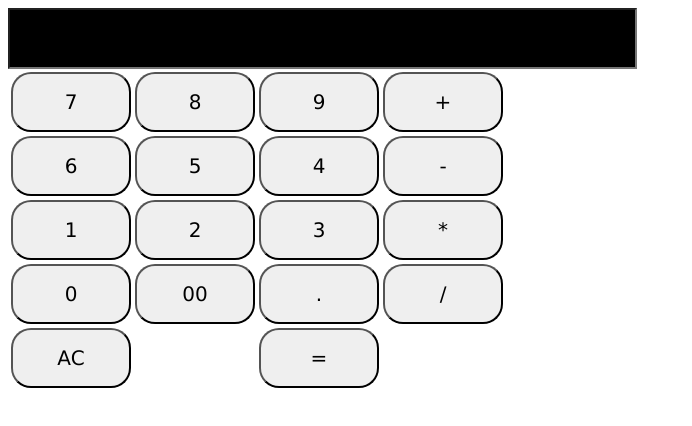
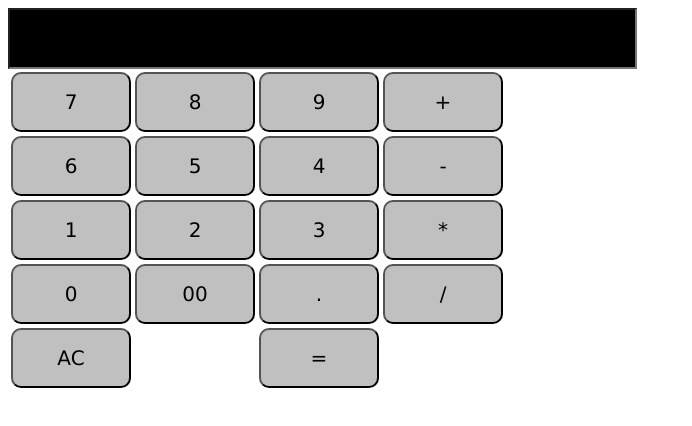
Before and after one commit to finish-cloud/-JavaScript-, a plain HTML site: page index.html in a window 1280 px wide. Shown: the whole page, without its empty margins (0-692 px from the left). Drawn offline with nearby package versions, Linux system fonts and the light colour scheme.

Commit message:
modify color

```diff
--- a/style.css
+++ b/style.css
@@ -3,7 +3,8 @@ button{
     height: 60px;
     font-family: Verdana, sans-serif;
     font-size:20px;
-    border-radius:20px 20px 20px 20px;
+    border-radius:10px 10px 10px 10px;
+    background-color:silver
     }
 
 
@@ -11,5 +12,5 @@ input{
     font-size: 48px;
     text-align: right;
     color: white;
-    background-color:black ;
+    background-color:black;
     }
```
